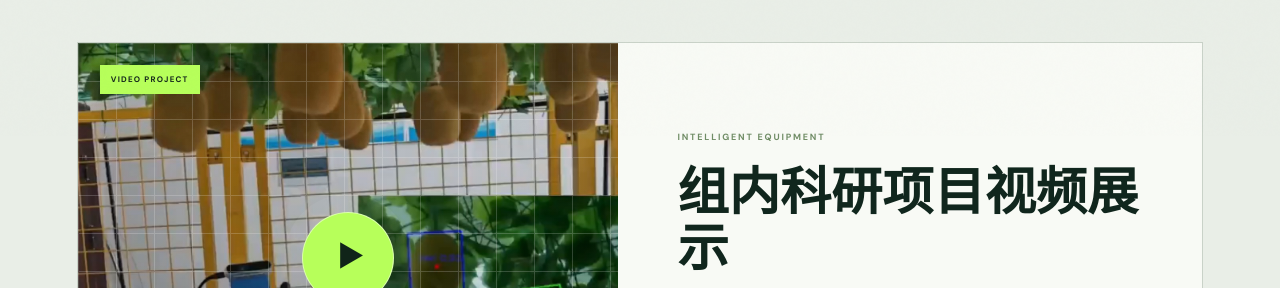
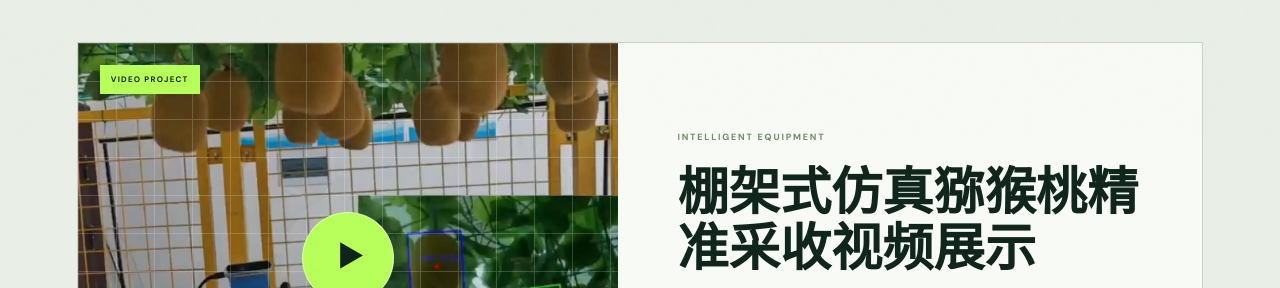
Before and after one commit to Ljy-Lzx/Smart-Robots, a plain HTML site: page projects.html in a window 1280 px wide. Shown: the part 664-952 px from the top of the page. Drawn offline with Linux system fonts and the light colour scheme.

Commit message:
Update projects.html

```diff
--- a/projects.html
+++ b/projects.html
@@ -17,7 +17,7 @@
     </div>
     <div class="video-project-copy">
       <p class="kicker">INTELLIGENT EQUIPMENT</p>
-      <h3>组内科研项目视频展示</h3>
+      <h3>棚架式仿真猕猴桃精准采收视频展示</h3>
       <p>点击打开项目演示视频。</p>
       <b>PLAY VIDEO ↗</b>
     </div>
@@ -30,7 +30,7 @@
     <button class="video-modal-close" type="button" data-close-video aria-label="关闭">×</button>
     <div class="video-modal-head">
       <p class="kicker">PROJECT VIDEO</p>
-      <h3>组内科研项目视频展示</h3>
+      <h3>棚架式仿真猕猴桃精准采收视频</h3>
     </div>
     <video controls playsinline preload="metadata">
       <source src="assets/videos/videoMHT.mp4" type="video/mp4">
```
